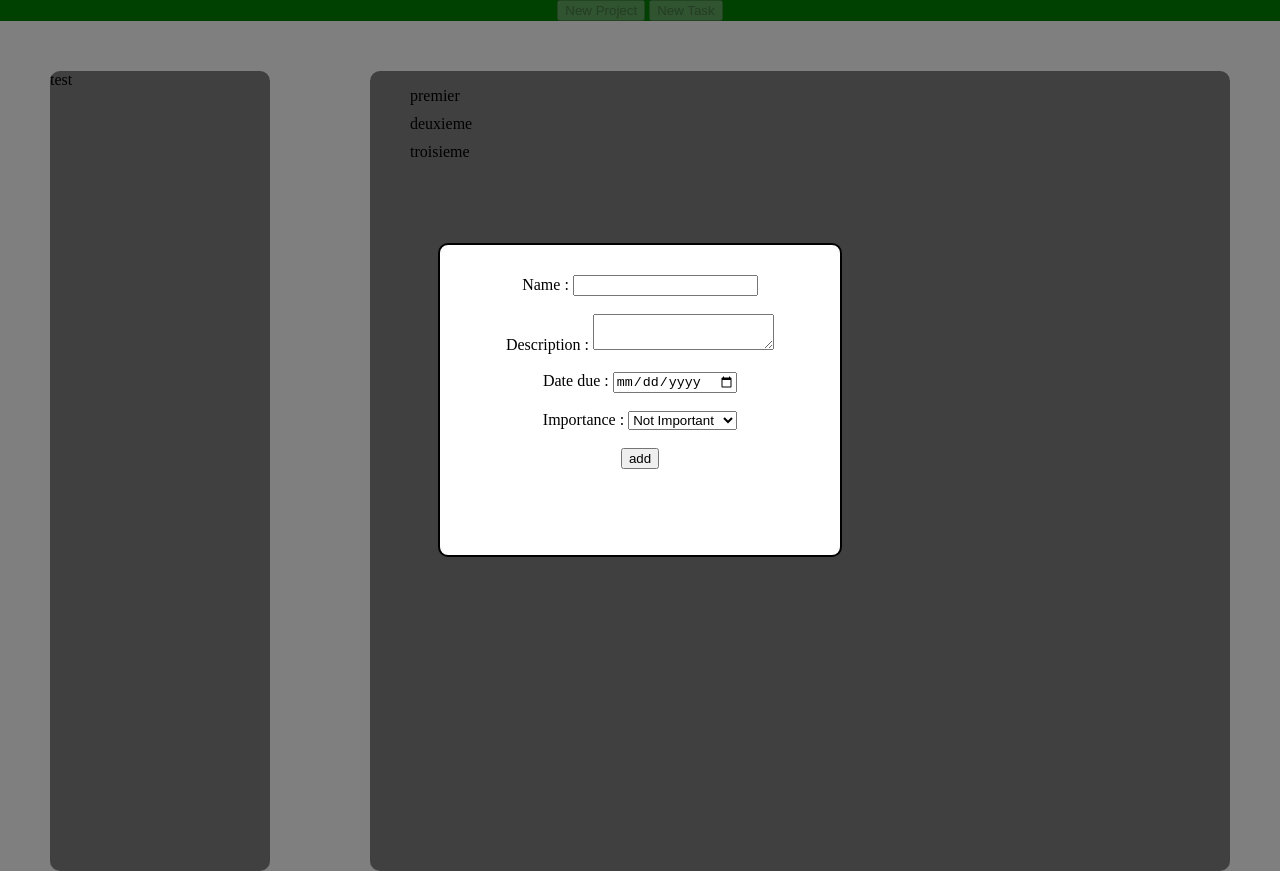
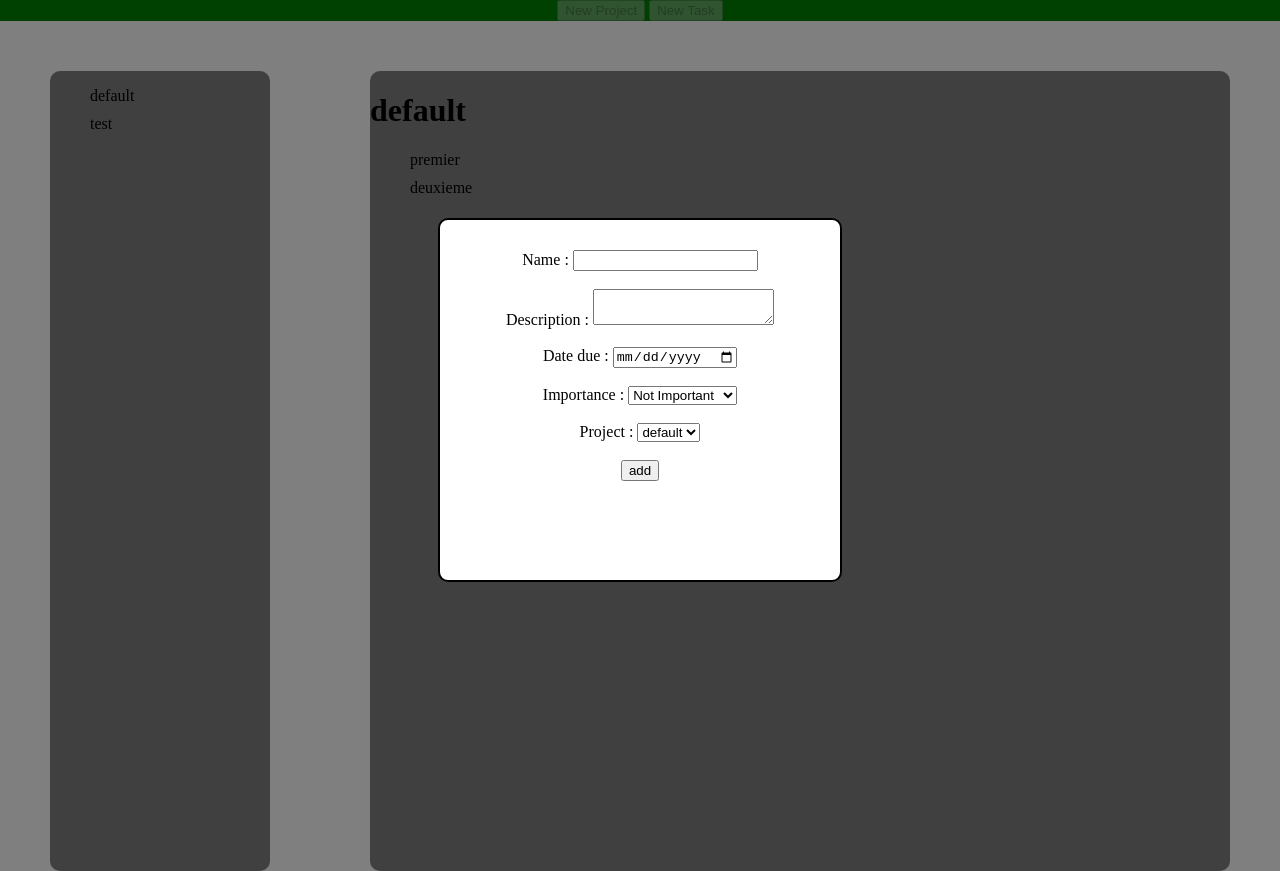
Before and after one commit to mczaba/to-do-list, a website built with webpack: page dist/index.html in a window 1280 px wide. Both pictures are taken after a click on the button "New Task". Built offline with nearby package versions, Linux system fonts and the light colour scheme.

Commit message:
projectList added

```diff
--- a/src/DOM.js
+++ b/src/DOM.js
@@ -1,4 +1,4 @@
-import {createTask, ToDos, addTaskToProject} from "./todos"
+import {createTask, toDos, addTaskToProject, projectNames} from "./todos"
 
 const addTask = document.querySelector("#addTask");
 const addProject = document.querySelector("#addProject");
@@ -10,6 +10,9 @@ const addThisProject = document.querySelector("#addThisProject");
 const toDoDisplay = document.querySelector("#projectView")
 const taskName = document.querySelector("#taskName");
 const taskDesc = document.querySelector("#taskDesc");
+const projectList = document.querySelector("#projectList");
+const projectName = document.querySelector("#projectName");
+const projectBind = document.querySelector("#projectBind");
 
 function showDiv(div) {
     div.style.display = 'inline'
@@ -28,30 +31,24 @@ function hideDiv(div) {
 
 const events = () => {
 
-    addTask.addEventListener("click", showDiv.bind(null, newTask));
+    addTask.addEventListener("click", () => {
+        renderProjectBind();
+        showDiv(newTask);
+    });
     addProject.addEventListener("click", showDiv.bind(null, newProject));
     addThisTask.addEventListener("click", ()=> {
         hideDiv(newTask);
-        let newToDo = createTask(taskName.value , taskDesc.value)
-        addTaskToProject(ToDos, newToDo);
-        renderProject(ToDos);
+        let newToDo = createTask(taskName.value , taskDesc.value, projectBind.value)
+        addTaskToProject(newToDo);
+        renderProject(projectBind.value);
     });
-    addThisProject.addEventListener("click", hideDiv.bind(null, newProject));
+    addThisProject.addEventListener("click", () => {
+        hideDiv(newProject);
+        let newProjectName = projectName.value;
+        projectNames.push(newProjectName);
+        renderProjects();
+    });
 
-}
-
-function renderProject(array) {
-    while (toDoDisplay.firstChild){
-        toDoDisplay.removeChild(toDoDisplay.firstChild);
-    }
-    const list = document.createElement("ul");
-    toDoDisplay.appendChild(list);
-    array.forEach((item) => {
-        // let listItem = document.createElement("li");
-        // listItem.textContent = item.name;
-        // list.appendChild(listItem);
-        renderTask(item, list);
-    })
 }
 
 function renderTask(item, container){
@@ -59,15 +56,82 @@ function renderTask(item, container){
     itemName.textContent = item.name;
     container.appendChild(itemName);
     let itemDesc = document.createElement("div");
-    itemDesc.textContent = "\n" + item.description;
+    itemDesc.textContent = item.description;
     itemDesc.classList = "description"
     container.appendChild(itemDesc);
-    itemName.addEventListener("click",descToggle.bind(null, itemDesc));
+    itemName.addEventListener("click", () => {
+        descToggle(itemDesc);
+        colorToggleTask(itemName);
+    });
 }
+
+function renderProject(projet) {
+    while (toDoDisplay.firstChild){
+        toDoDisplay.removeChild(toDoDisplay.firstChild);
+    }
+    const header = document.createElement("h1");
+    header.textContent = projet;
+    toDoDisplay.appendChild(header);
+    const list = document.createElement("ul");
+    toDoDisplay.appendChild(list);
+    toDos.forEach((item) => {
+        if (item.project === projet){
+            renderTask(item, list);
+        }
+    })
+}
+
+function renderProjects() {
+    while (projectList.firstChild){
+        projectList.removeChild(projectList.firstChild);
+    }
+    const list = document.createElement("ul");
+    projectList.appendChild(list);
+    projectNames.forEach((item) => {
+        let projectName = document.createElement("li");
+        projectName.textContent = item;
+        projectName.classList = "project";
+        projectName.addEventListener("click", () => {
+            renderProject(projectName.textContent);
+            colorToggleProject(projectName);
+        });
+        list.appendChild(projectName);
+    })
+}
+
+function renderProjectBind() {
+    while (projectBind.firstChild){
+        projectBind.removeChild(projectBind.firstChild);
+    }
+    projectNames.forEach((item) => {
+        let projectName = document.createElement("option");
+        projectName.textContent = item;
+        projectName.value = item;
+        projectBind.appendChild(projectName);
+    })
+}
+
 
 function descToggle (div){
     if (div.style.display === "block"){div.style.display = "none"}
     else {div.style.display = "block";}
 }
 
-export {events, renderProject};
+function colorToggleTask (task){
+    if (task.style.backgroundColor === "red"){
+        task.style.removeProperty("background-color");
+    }
+    else {task.style.backgroundColor = "red"}
+}
+
+function colorToggleProject (project){
+    let projects = document.querySelectorAll(".project");
+    projects.forEach((item) => {
+        if (item !== project) {
+            item.style.removeProperty("background-color");
+        }
+        else {item.style.backgroundColor = "red";}
+    })
+}
+
+export {events, renderProject, renderProjects};
--- a/src/index.js
+++ b/src/index.js
@@ -1,21 +1,7 @@
-import {events, renderProject} from "./DOM"
-import {ToDos} from "./todos"
+import {events, renderProject, renderProjects} from "./DOM"
+import {toDos} from "./todos"
 
 
 events();
-renderProject(ToDos);
-// let premierToDo = toDo("premier", "premier description");
-// let deuxiemeToDo = toDo("deuxieme", "deuxieme description");
-// let troisiemeToDo = toDo("troisieme", "troisieme description");
-
-// let ToDos = [];
-
-
-
-// renderToDo(ToDos);
-// addThisTask.addEventListener("click", ()=> {
-//     hideDiv(newTask);
-//     let newToDo = toDo(taskName.value , taskDesc.value)
-//     ToDos.push(newToDo);
-//     renderToDo(ToDos);
-// });
+renderProjects()
+renderProject("default");
--- a/src/todos.js
+++ b/src/todos.js
@@ -1,17 +1,17 @@
-function createTask (name,description, date){
-    return {name, description, date};
+function createTask (name, description, project){
+    return {name, description, project};
 }
 
-function addTaskToProject (project, toDo){
-    project.push(toDo);
+function addTaskToProject (toDo){
+    toDos.push(toDo);
 }
-let ToDos = [];
+let toDos = []
+let projectNames = ["default", "test"];
 
-let premierToDo = createTask("premier", "premier description", "2009");
-let deuxiemeToDo = createTask("deuxieme", "deuxieme description", "2009");
-let troisiemeToDo = createTask("troisieme", "troisieme description", "2009");
-ToDos.push(premierToDo);
-ToDos.push(deuxiemeToDo);
-ToDos.push(troisiemeToDo);
-
-export {createTask, ToDos, addTaskToProject}
+let premierToDo = createTask("premier", "premier description", "default");
+let deuxiemeToDo = createTask("deuxieme", "deuxieme description",  "default");
+let troisiemeToDo = createTask("troisieme", "troisieme description", "test");
+addTaskToProject(premierToDo);
+addTaskToProject(deuxiemeToDo);
+addTaskToProject(troisiemeToDo);
+export {createTask, toDos, addTaskToProject, projectNames}
```
Also changed, not shown: dist/index.html, dist/main.js, dist/style.css.
